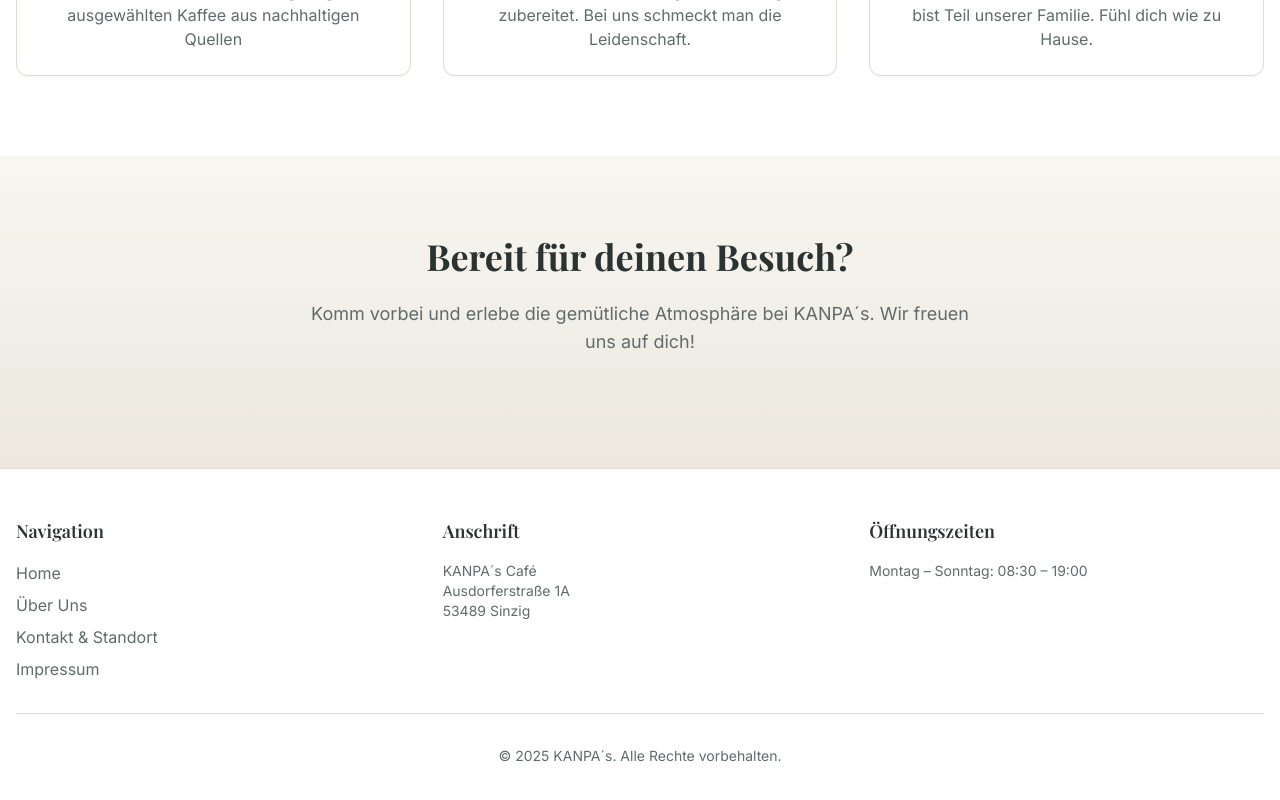
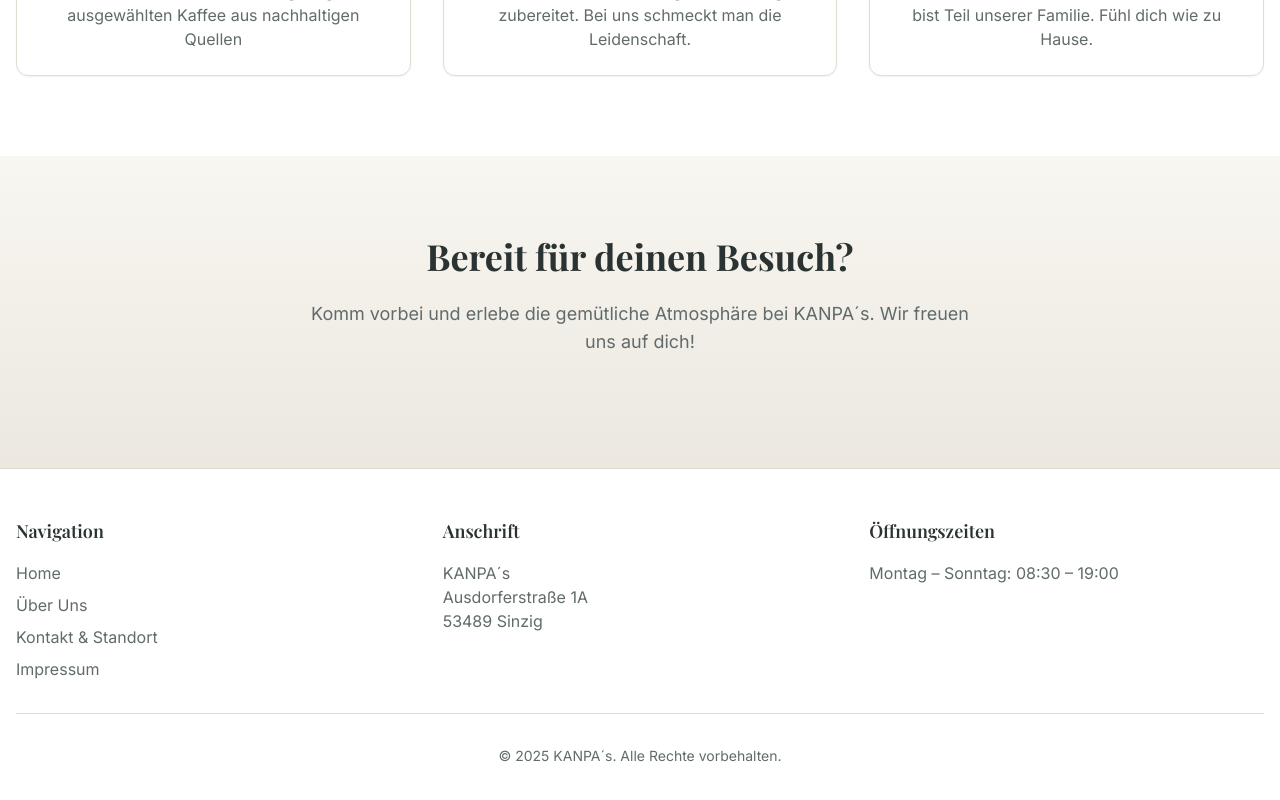
Before and after one commit to avn-dev/kanpas-cozy-corner, a React (Vite) app: page / in a window 1280 px wide. Shown: the part 1152-1952 px from the top of the page. Built offline with nearby package versions, Linux system fonts and the light colour scheme; the HTML template or start-up script is replaced by a standard one.

Commit message:
preis changes

```diff
--- a/src/components/Footer.tsx
+++ b/src/components/Footer.tsx
@@ -44,17 +44,29 @@ const Footer = () => {
           {/* Address */}
           <div>
             <h3 className="font-display text-lg font-semibold mb-4 text-primary">Anschrift</h3>
-            <p className="text-muted-foreground text-sm">
-              KANPA´s Café<br/>
-              Ausdorferstraße 1A<br/>
-              53489 Sinzig
-            </p>
+            <ul>
+              <li>
+                <div className="text-muted-foreground transition-colors duration-300">
+                  KANPA´s
+                </div>
+              </li>
+              <li>
+                <div className="text-muted-foreground transition-colors duration-300">
+                  Ausdorferstraße 1A
+                </div>
+              </li>
+              <li>
+                <div className="text-muted-foreground transition-colors duration-300">
+                  53489 Sinzig
+                </div>
+              </li>
+            </ul>
           </div>
 
           {/* Social */}
           <div>
             <h3 className="font-display text-lg font-semibold mb-4 text-primary">Öffnungszeiten</h3>
-            <p className="text-muted-foreground text-sm">
+            <p className="text-muted-foreground transition-colors duration-300">
               Montag – Sonntag: 08:30 – 19:00
             </p>
           </div>
```
